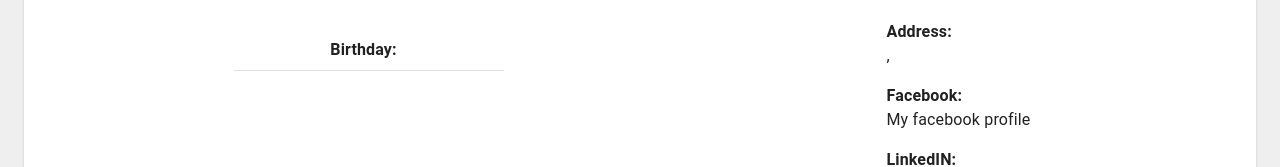
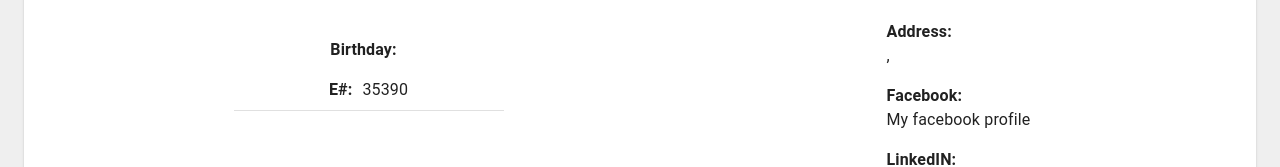
Before and after one commit to agentdata/Enlightened-LMS, a React (Create React App) app in the folder React-Frontend/: page /profile in a window 1280 px wide. Shown: the part 213-380 px from the top of the page. Built offline with nearby package versions, Linux system fonts and the light colour scheme; no server answers.

Commit message:
added profile number frontend display on profile

```diff
--- a/React-Frontend/src/components/Profile.js
+++ b/React-Frontend/src/components/Profile.js
@@ -192,6 +192,7 @@ class Profile extends React.Component {
             return this.setState({
                 userDetails: {
                     email: text["email"],
+                    // eNumber: text["enumber"],
                     firstName: text["firstName"],
                     lastName: text["lastName"],
                     phone: text["phone"],
--- a/React-Frontend/src/components/UserDetails.js
+++ b/React-Frontend/src/components/UserDetails.js
@@ -34,7 +34,9 @@ const styles = theme => ({
         justifyContent: "center"
     },
     right: {
-        maxWidth: "400px"
+        maxWidth: "400px",
+        display: "flex",
+        justifyContent: "space-around"
     },
     cardContent: {
         display: "flex",
@@ -120,6 +122,7 @@ class UserDetails extends React.Component {
     render() {
         const { classes } = this.props
         const {email, firstName, lastName, phone, birthDate, state, city, zip, address1, bio, avatar, link1, link2, link3} = {...this.props.details};
+        const eNumber = 35390
         // const email = 'testemail@gmail.com'
         // const firstName = 'Justin'
         // const lastName = 'Edwards'
@@ -159,6 +162,14 @@ class UserDetails extends React.Component {
                                     </Typography>
                                     <Typography>
                                         {birthDate}
+                                    </Typography>
+                                </ListItem>
+                                <ListItem className={classes.birthDate}>
+                                    <Typography className={classes.detailTitle} variant="body1">
+                                        E#:
+                                    </Typography>
+                                    <Typography>
+                                        {eNumber}
                                     </Typography>
                                 </ListItem>
                                 <Divider />
```
